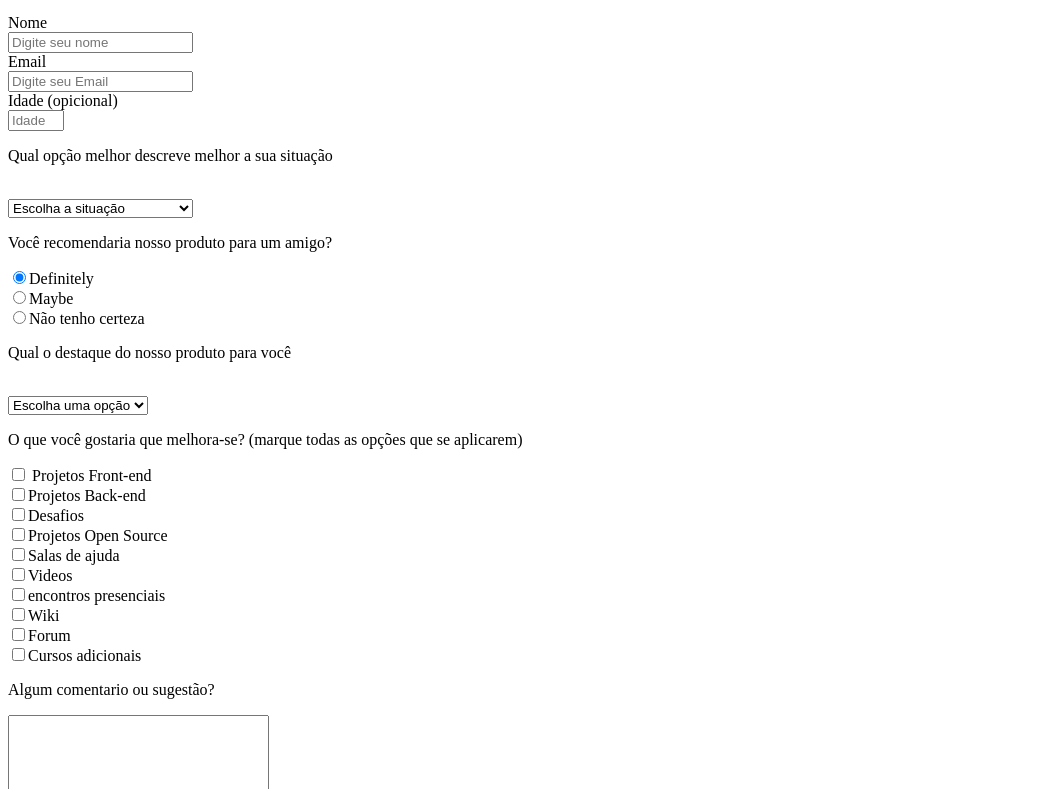
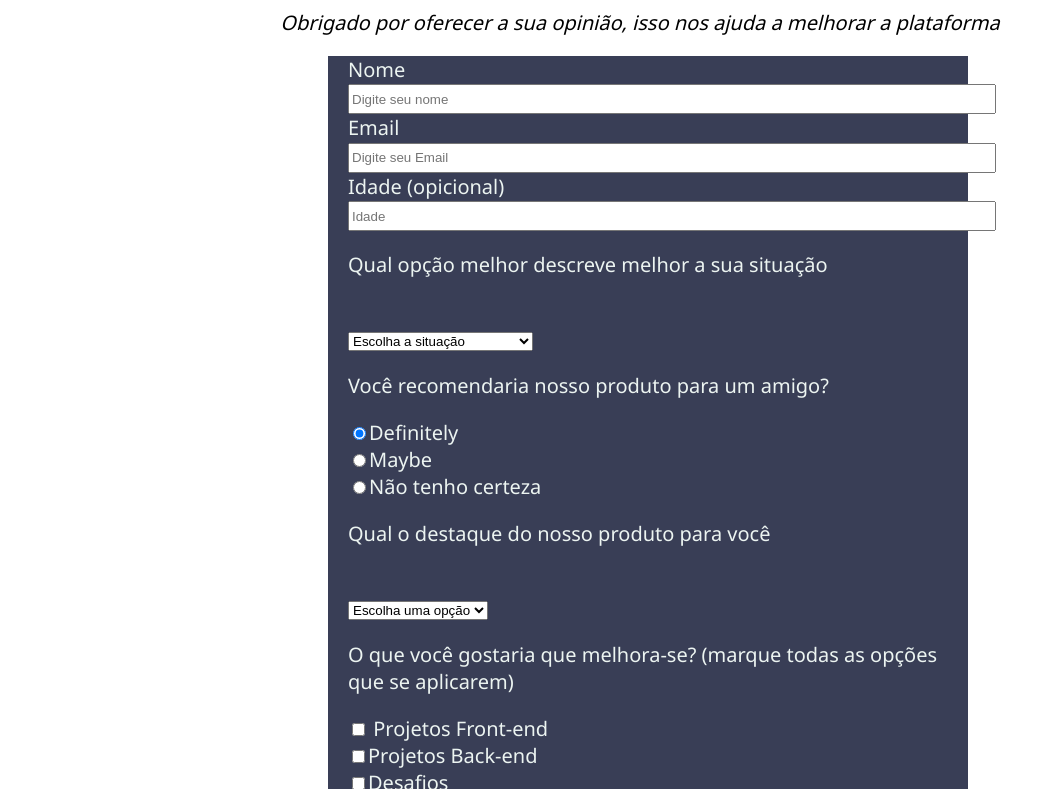
Before and after one commit to RamonAPereira/Formulario-de-servico, a plain HTML site: page index.html in a window 1280 px wide. Shown: the part 100-889 px from the top of the page, without its empty margins (0-1055 px from the left). Drawn offline with Linux system fonts and the light colour scheme.

Commit message:
mudanças no CSS

```diff
--- a/index.html
+++ b/index.html
@@ -7,18 +7,21 @@
     <title>Document</title>
 </head>
 <body>
+    <header>
         <h1 id="title">Formulario de Feedback</h1>
         <p id="description">Obrigado por  oferecer a sua opinião, isso nos ajuda a melhorar a plataforma</p>
+    </header>
 
+    <div class="container">
         <form action="" id="survey-form">
             <label id="name-label" for="name">Nome</label><br>
-        <input type="text" name="name" id="name" placeholder="Digite seu nome" required><br>
+            <input type="text" name="name" id="name" placeholder="Digite seu nome" required class="phrase"><br>
 
             <label id="email-label" for="email">Email</label><br>
-        <input type="email" name="email" id="email" placeholder="Digite seu Email" required><br>
+            <input type="email" name="email" id="email" placeholder="Digite seu Email" required class="phrase"><br>
 
             <label id="number-label" for="number">Idade <span>(opicional)</span></label><br>
-        <input type="number" min="10" max="99" id="number" name="number" placeholder="Idade"><br>
+            <input type="number" min="10" max="99" id="number" name="number" placeholder="Idade" class="phrase"><br>
 
             <p> Qual opção melhor descreve melhor a sua situação</p><br>
             <select name="dropdown" id="dropdown" required>
@@ -56,10 +59,11 @@
             <input type="checkbox" name="prefer" id="aditional-courses" value="aditional-courses"><label for="aditional-courses">Cursos adicionais</label>
 
             <p>Algum comentario ou sugestão?</p>
-        <textarea name="" id="" cols="30" rows="10"></textarea>
+            <textarea name="" id="" cols="30" rows="10"></textarea><br>
 
             <button type="submit" id="submit">Enviar</button>
         </form>
+    </div>
 
     <script src="https://cdn.freecodecamp.org/testable-projects-fcc/v1/bundle.js"></script>
 </body>
--- a/style.css
+++ b/style.css
@@ -0,0 +1,27 @@
+@import url("https://fonts.googleapis.com/css2?family=Noto+Sans&display=swap");
+:root {
+  font-family: "Noto Sans", sans-serif;
+  --color-darkblue: rgb(8, 14, 44, 0.8);
+  --color-white: #ecf4f1;
+  font-size: 20px;
+}
+
+header {
+  text-align: center;
+}
+header #description {
+  font-style: italic;
+}
+.container {
+  margin-left: 16rem;
+  width: 50vw;
+  background-color: var(--color-darkblue);
+}
+.container form {
+  color: var(--color-white);
+  margin-left: 1rem;
+}
+form .phrase {
+  width: 32rem;
+  height: 1.2rem;
+}
```
Also changed, not shown: 3 other files. Lines whose indentation alone changed are shown as unchanged.
